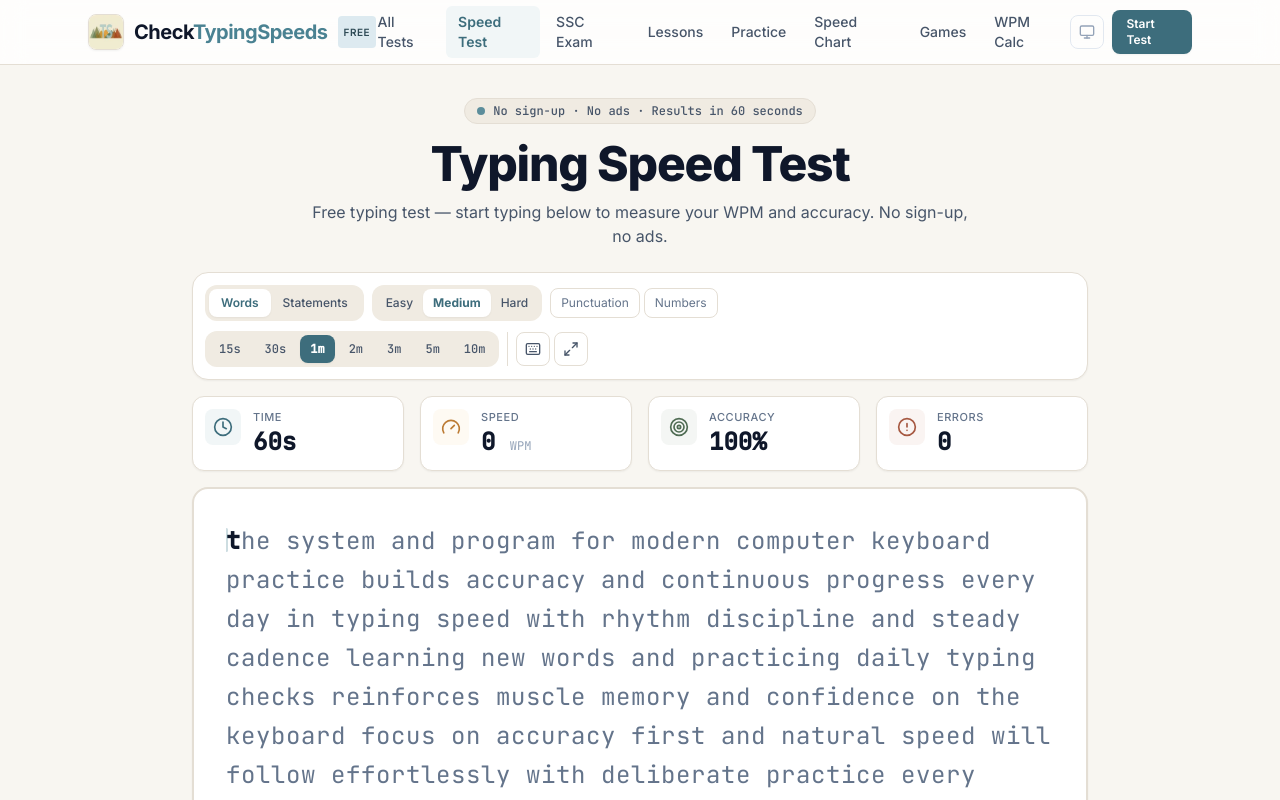
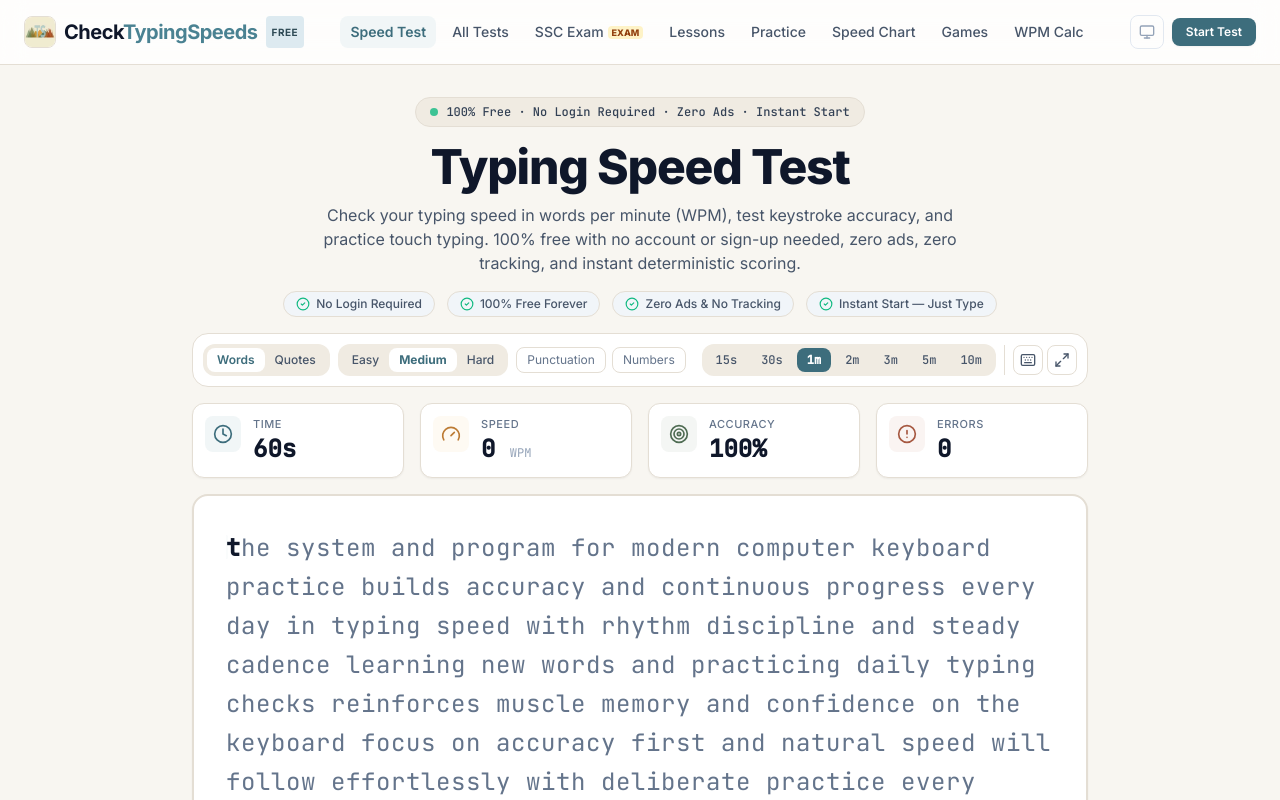
Before and after one commit to Adi56a/Typing_Speed, a React (Vite) app: page / in a window 1280 px wide. Shown: the top 800 px of the page. Built offline with nearby package versions, Linux system fonts and the light colour scheme.

Commit message:
fix(ui): align navbar and level selection block strictly in line and highlight 100% free with no login required

```diff
--- a/src/components/layout/Header.tsx
+++ b/src/components/layout/Header.tsx
@@ -10,10 +10,10 @@ interface HeaderProps {
 export const Header: React.FC<HeaderProps> = ({ currentPath = '/', onNavigate }) => {
   const [mobileMenuOpen, setMobileMenuOpen] = useState(false);
 
-  const navLinks = [
+  const navLinks: { label: string; path: string; badge?: string }[] = [
+    { label: 'Speed Test', path: '/' },
     { label: 'All Tests', path: '/typing-test/' },
-    { label: 'Speed Test', path: '/' },
-    { label: 'SSC Exam', path: '/ssc-typing-test/' },
+    { label: 'SSC Exam', path: '/ssc-typing-test/', badge: 'EXAM' },
     { label: 'Lessons', path: '/typing-lessons/' },
     { label: 'Practice', path: '/typing-practice/' },
     { label: 'Speed Chart', path: '/typing-speed-chart/' },
@@ -31,31 +31,31 @@ export const Header: React.FC<HeaderProps> = ({ currentPath = '/', onNavigate })
 
   return (
     <header className="sticky top-0 z-40 w-full backdrop-blur-md bg-white/80 dark:bg-surface-dark/80 border-b border-surface-light-border dark:border-surface-dark-border">
-      <div className="max-w-6xl mx-auto px-4 sm:px-6 h-16 flex items-center justify-between">
+      <div className="max-w-7xl mx-auto px-3 sm:px-6 h-16 flex items-center justify-between gap-2">
         {/* Logo */}
         <a
           href="/"
           onClick={(e) => handleLinkClick(e, '/')}
-          className="flex items-center gap-2.5 font-bold text-lg sm:text-xl tracking-tight text-slate-900 dark:text-white focus-ring rounded-md py-1"
+          className="flex items-center gap-2 font-bold text-base sm:text-lg lg:text-xl tracking-tight text-slate-900 dark:text-white focus-ring rounded-md py-1 flex-shrink-0 whitespace-nowrap"
         >
           <img
             src="/logo-sm.webp"
             alt="CheckTypingSpeeds TS Crest"
-            width="36"
-            height="36"
+            width="32"
+            height="32"
             decoding="async"
-            className="w-9 h-9 rounded-lg object-cover shadow-sm border border-surface-light-border dark:border-surface-dark-border"
+            className="w-8 h-8 rounded-lg object-cover shadow-xs border border-surface-light-border dark:border-surface-dark-border"
           />
-          <span>
+          <span className="tracking-tight">
             Check<span className="text-brand-500">TypingSpeeds</span>
           </span>
-          <span className="hidden sm:inline-block px-1.5 py-0.5 text-[10px] font-semibold tracking-wider uppercase rounded bg-brand-100 text-brand-800 dark:bg-brand-950 dark:text-brand-400">
+          <span className="hidden xl:inline-block px-1.5 py-0.5 text-[10px] font-bold tracking-wider uppercase rounded bg-brand-100 text-brand-800 dark:bg-brand-950 dark:text-brand-400">
             Free
           </span>
         </a>
 
         {/* Desktop Navigation */}
-        <nav className="hidden md:flex items-center gap-1 text-sm font-medium">
+        <nav className="hidden lg:flex items-center gap-0.5 xl:gap-1.5 text-xs xl:text-sm font-medium whitespace-nowrap">
           {navLinks.map((link) => {
             const isActive = currentPath === link.path;
             return (
@@ -63,27 +63,32 @@ export const Header: React.FC<HeaderProps> = ({ currentPath = '/', onNavigate })
                 key={link.path}
                 href={link.path}
                 onClick={(e) => handleLinkClick(e, link.path)}
-                className={`px-3 py-1.5 rounded-md transition-colors focus-ring ${
+                className={`px-2 xl:px-2.5 py-1.5 rounded-lg whitespace-nowrap flex-shrink-0 inline-flex items-center gap-1 transition-colors focus-ring ${
                   isActive
                     ? 'text-brand-600 dark:text-brand-400 bg-brand-50 dark:bg-brand-950/40 font-semibold'
                     : 'text-slate-600 dark:text-slate-300 hover:text-slate-900 dark:hover:text-white hover:bg-slate-100 dark:hover:bg-surface-dark-muted'
                 }`}
               >
-                {link.label}
+                <span>{link.label}</span>
+                {link.badge && (
+                  <span className="px-1 py-0.5 text-[9px] font-extrabold uppercase rounded bg-amber-100 text-amber-800 dark:bg-amber-950/80 dark:text-amber-400 leading-none">
+                    {link.badge}
+                  </span>
+                )}
               </a>
             );
           })}
         </nav>
 
         {/* Controls */}
-        <div className="flex items-center gap-2">
+        <div className="flex items-center gap-2 flex-shrink-0 whitespace-nowrap">
           <ThemeToggle />
 
           {/* Quick Start Button */}
           <a
             href="/"
             onClick={(e) => handleLinkClick(e, '/')}
-            className="hidden sm:inline-flex items-center px-3.5 py-1.5 rounded-lg text-xs font-semibold bg-brand-600 hover:bg-brand-500 text-white transition-colors focus-ring shadow-sm"
+            className="hidden sm:inline-flex items-center px-3.5 py-1.5 rounded-lg text-xs font-semibold bg-brand-600 hover:bg-brand-500 text-white transition-colors focus-ring shadow-sm whitespace-nowrap flex-shrink-0"
           >
             <span>Start Test</span>
           </a>
@@ -92,7 +97,7 @@ export const Header: React.FC<HeaderProps> = ({ currentPath = '/', onNavigate })
           <button
             onClick={() => setMobileMenuOpen(!mobileMenuOpen)}
             type="button"
-            className="md:hidden p-2 rounded-lg border border-surface-light-border dark:border-surface-dark-border text-slate-700 dark:text-slate-300 hover:bg-surface-light-muted dark:hover:bg-surface-dark-muted focus-ring"
+            className="lg:hidden p-2 rounded-lg border border-surface-light-border dark:border-surface-dark-border text-slate-700 dark:text-slate-300 hover:bg-surface-light-muted dark:hover:bg-surface-dark-muted focus-ring"
             aria-label="Toggle navigation menu"
             aria-expanded={mobileMenuOpen}
           >
@@ -103,7 +108,7 @@ export const Header: React.FC<HeaderProps> = ({ currentPath = '/', onNavigate })
 
       {/* Mobile Drawer */}
       {mobileMenuOpen && (
-        <div className="md:hidden border-b border-surface-light-border dark:border-surface-dark-border bg-white dark:bg-surface-dark px-4 pt-2 pb-6 shadow-xl transition-all">
+        <div className="lg:hidden border-b border-surface-light-border dark:border-surface-dark-border bg-white dark:bg-surface-dark px-4 pt-2 pb-6 shadow-xl transition-all">
           <nav className="flex flex-col gap-1.5">
             {navLinks.map((link) => {
               const isActive = currentPath === link.path;
--- a/src/components/typing/TypingWorkspaceShell.tsx
+++ b/src/components/typing/TypingWorkspaceShell.tsx
@@ -215,17 +215,17 @@ export const TypingWorkspaceShell: React.FC<TypingWorkspaceShellProps> = ({
       }`}
     >
       <div className={`w-full ${isFullscreen ? 'max-w-4xl flex flex-col gap-4' : 'flex flex-col gap-4'}`}>
-        {/* Control Bar: Mode, Difficulty, Duration & View Options */}
-        <div className="flex flex-wrap items-center justify-between gap-2.5 p-2.5 sm:p-3 rounded-2xl bg-white dark:bg-surface-dark-card border border-surface-light-border dark:border-surface-dark-border shadow-sm">
-          {/* Left: Mode & Difficulty Selectors */}
-          <div className="flex flex-wrap items-center gap-2">
+        {/* Control Bar: Mode, Difficulty, Duration & View Options - Cleanly aligned in line */}
+        <div className="w-full p-2 sm:p-2.5 rounded-2xl bg-white dark:bg-surface-dark-card border border-surface-light-border dark:border-surface-dark-border shadow-xs flex flex-col lg:flex-row items-center justify-between gap-2.5">
+          {/* Group 1: Mode, Difficulty & Modifiers */}
+          <div className="flex flex-wrap items-center justify-center gap-2 w-full lg:w-auto">
             {/* Mode Selector */}
             <div className="flex items-center rounded-xl bg-surface-light-muted dark:bg-surface-dark-muted p-1 text-xs font-medium">
               <button
                 onClick={() => handleModeChange('words')}
-                className={`px-3 py-1.5 rounded-lg transition-all ${
+                className={`px-2.5 py-1 rounded-lg transition-all whitespace-nowrap ${
                   mode === 'words'
-                    ? 'bg-white dark:bg-surface-dark-card text-brand-600 dark:text-brand-400 font-semibold shadow-sm'
+                    ? 'bg-white dark:bg-surface-dark-card text-brand-600 dark:text-brand-400 font-semibold shadow-xs'
                     : 'text-slate-600 dark:text-slate-400 hover:text-slate-900 dark:hover:text-white'
                 }`}
               >
@@ -233,13 +233,13 @@ export const TypingWorkspaceShell: React.FC<TypingWorkspaceShellProps> = ({
               </button>
               <button
                 onClick={() => handleModeChange('quote')}
-                className={`px-3 py-1.5 rounded-lg transition-all ${
+                className={`px-2.5 py-1 rounded-lg transition-all whitespace-nowrap ${
                   mode === 'quote'
-                    ? 'bg-white dark:bg-surface-dark-card text-brand-600 dark:text-brand-400 font-semibold shadow-sm'
+                    ? 'bg-white dark:bg-surface-dark-card text-brand-600 dark:text-brand-400 font-semibold shadow-xs'
                     : 'text-slate-600 dark:text-slate-400 hover:text-slate-900 dark:hover:text-white'
                 }`}
               >
-                Statements
+                Quotes
               </button>
             </div>
 
@@ -249,9 +249,9 @@ export const TypingWorkspaceShell: React.FC<TypingWorkspaceShellProps> = ({
                 <button
                   key={diff.value}
                   onClick={() => handleDifficultyChange(diff.value)}
-                  className={`px-2.5 py-1.5 rounded-lg transition-all ${
+                  className={`px-2.5 py-1 rounded-lg transition-all whitespace-nowrap ${
                     difficulty === diff.value
-                      ? 'bg-white dark:bg-surface-dark-card text-brand-600 dark:text-brand-400 font-bold shadow-sm'
+                      ? 'bg-white dark:bg-surface-dark-card text-brand-600 dark:text-brand-400 font-bold shadow-xs'
                       : 'text-slate-600 dark:text-slate-400 hover:text-slate-900 dark:hover:text-white'
                   }`}
                   title={`Set difficulty to ${diff.label}`}
@@ -263,10 +263,10 @@ export const TypingWorkspaceShell: React.FC<TypingWorkspaceShellProps> = ({
 
             {/* Modifiers (Punctuation / Numbers) */}
             {mode === 'words' && (
-              <div className="hidden sm:flex items-center gap-1 text-xs">
+              <div className="flex items-center gap-1.5 text-xs">
                 <button
                   onClick={togglePunctuation}
-                  className={`px-2.5 py-1.5 rounded-lg border transition-all ${
+                  className={`px-2.5 py-1 rounded-lg border transition-all whitespace-nowrap ${
                     withPunctuation
                       ? 'border-brand-500 bg-brand-50 dark:bg-brand-950/40 text-brand-600 dark:text-brand-400 font-semibold'
                       : 'border-surface-light-border dark:border-surface-dark-border text-slate-500 hover:bg-surface-light-muted dark:hover:bg-surface-dark-muted'
@@ -276,7 +276,7 @@ export const TypingWorkspaceShell: React.FC<TypingWorkspaceShellProps> = ({
                 </button>
                 <button
                   onClick={toggleNumbers}
-                  className={`px-2.5 py-1.5 rounded-lg border transition-all ${
+                  className={`px-2.5 py-1 rounded-lg border transition-all whitespace-nowrap ${
                     withNumbers
                       ? 'border-brand-500 bg-brand-50 dark:bg-brand-950/40 text-brand-600 dark:text-brand-400 font-semibold'
                       : 'border-surface-light-border dark:border-surface-dark-border text-slate-500 hover:bg-surface-light-muted dark:hover:bg-surface-dark-muted'
@@ -288,17 +288,17 @@ export const TypingWorkspaceShell: React.FC<TypingWorkspaceShellProps> = ({
             )}
           </div>
 
-          {/* Right: Duration Presets & View Controls (Fullscreen + Keyboard) */}
-          <div className="flex items-center gap-2">
+          {/* Group 2: Duration Presets & View Controls (Keyboard + Fullscreen) */}
+          <div className="flex flex-wrap items-center justify-center gap-2 w-full lg:w-auto">
             {/* Duration Selector */}
-            <div className="flex items-center gap-1 rounded-xl bg-surface-light-muted dark:bg-surface-dark-muted p-1 text-xs font-mono font-medium">
+            <div className="flex items-center gap-0.5 sm:gap-1 rounded-xl bg-surface-light-muted dark:bg-surface-dark-muted p-1 text-xs font-mono font-medium">
               {durations.map((d) => (
                 <button
                   key={d}
                   onClick={() => handleDurationChange(d)}
-                  className={`px-2.5 py-1.5 rounded-lg transition-all ${
+                  className={`px-2 sm:px-2.5 py-1 rounded-lg transition-all whitespace-nowrap ${
                     duration === d
-                      ? 'bg-brand-600 text-white font-bold shadow-sm'
+                      ? 'bg-brand-600 text-white font-bold shadow-xs'
                       : 'text-slate-600 dark:text-slate-400 hover:text-slate-900 dark:hover:text-white'
                   }`}
                 >
@@ -308,11 +308,11 @@ export const TypingWorkspaceShell: React.FC<TypingWorkspaceShellProps> = ({
             </div>
 
             {/* View Controls: Keyboard Guide & Fullscreen */}
-            <div className="flex items-center gap-1 border-l border-surface-light-border dark:border-surface-dark-border pl-2">
+            <div className="flex items-center gap-1 border-l border-surface-light-border dark:border-surface-dark-border pl-1.5 sm:pl-2">
               <button
                 onClick={toggleKeyboard}
                 type="button"
-                className={`hidden md:inline-flex p-2 rounded-lg border transition-all ${
+                className={`hidden md:inline-flex p-1.5 rounded-lg border transition-all whitespace-nowrap ${
                   showKeyboard
                     ? 'border-brand-500 bg-brand-50 dark:bg-brand-950/40 text-brand-600 dark:text-brand-400'
                     : 'border-surface-light-border dark:border-surface-dark-border text-slate-600 dark:text-slate-400 hover:bg-surface-light-muted dark:hover:bg-surface-dark-muted'
@@ -326,7 +326,7 @@ export const TypingWorkspaceShell: React.FC<TypingWorkspaceShellProps> = ({
               <button
                 onClick={toggleFullscreen}
                 type="button"
-                className={`p-2 rounded-lg border transition-all ${
+                className={`p-1.5 rounded-lg border transition-all whitespace-nowrap ${
                   isFullscreen
                     ? 'border-brand-500 bg-brand-50 dark:bg-brand-950/40 text-brand-600 dark:text-brand-400'
                     : 'border-surface-light-border dark:border-surface-dark-border text-slate-600 dark:text-slate-400 hover:bg-surface-light-muted dark:hover:bg-surface-dark-muted'
--- a/src/pages/HomePage.tsx
+++ b/src/pages/HomePage.tsx
@@ -19,17 +19,37 @@ export const HomePage: React.FC<HomePageProps> = ({ initialDuration = 60, onNavi
   return (
     <div className="flex flex-col items-center w-full">
       {/* Hero Section */}
-      <section className="w-full max-w-5xl mx-auto px-4 sm:px-6 pt-8 pb-6 text-center">
-        <div className="inline-flex items-center gap-2 px-3 py-1 rounded-full text-xs font-mono font-medium border border-surface-light-border dark:border-surface-dark-border text-slate-600 dark:text-slate-300 bg-surface-light-muted dark:bg-surface-dark-card mb-4">
-          <span className="w-2 h-2 rounded-full bg-brand-500 animate-pulse" />
-          <span>No sign-up · No ads · Results in 60 seconds</span>
+      <section className="w-full max-w-5xl mx-auto px-4 sm:px-6 pt-8 pb-4 text-center">
+        <div className="inline-flex items-center gap-2 px-3.5 py-1.5 rounded-full text-xs font-mono font-medium border border-surface-light-border dark:border-surface-dark-border text-slate-700 dark:text-slate-200 bg-surface-light-muted dark:bg-surface-dark-card mb-4 shadow-xs">
+          <span className="w-2 h-2 rounded-full bg-emerald-500 animate-pulse" />
+          <span>100% Free · No Login Required · Zero Ads · Instant Start</span>
         </div>
         <h1 className="text-3xl sm:text-4xl md:text-5xl font-extrabold tracking-tight text-slate-900 dark:text-white mb-3">
           Typing Speed Test
         </h1>
-        <p className="max-w-2xl mx-auto text-sm sm:text-base text-slate-600 dark:text-slate-400">
-          Free typing test — start typing below to measure your WPM and accuracy. No sign-up, no ads.
+        <p className="max-w-2xl mx-auto text-sm sm:text-base text-slate-600 dark:text-slate-300 leading-relaxed">
+          Check your typing speed in words per minute (WPM), test keystroke accuracy, and practice touch typing. 100% free with no account or sign-up needed, zero ads, zero tracking, and instant deterministic scoring.
         </p>
+
+        {/* Value Proposition Trust Signals */}
+        <div className="flex flex-wrap items-center justify-center gap-2 sm:gap-3 mt-4 text-xs font-medium text-slate-600 dark:text-slate-300">
+          <span className="inline-flex items-center gap-1.5 px-3 py-1 rounded-full bg-slate-100 dark:bg-surface-dark-muted border border-surface-light-border dark:border-surface-dark-border">
+            <CheckCircle2 className="w-3.5 h-3.5 text-emerald-500" />
+            No Login Required
+          </span>
+          <span className="inline-flex items-center gap-1.5 px-3 py-1 rounded-full bg-slate-100 dark:bg-surface-dark-muted border border-surface-light-border dark:border-surface-dark-border">
+            <CheckCircle2 className="w-3.5 h-3.5 text-emerald-500" />
+            100% Free Forever
+          </span>
+          <span className="inline-flex items-center gap-1.5 px-3 py-1 rounded-full bg-slate-100 dark:bg-surface-dark-muted border border-surface-light-border dark:border-surface-dark-border">
+            <CheckCircle2 className="w-3.5 h-3.5 text-emerald-500" />
+            Zero Ads &amp; No Tracking
+          </span>
+          <span className="inline-flex items-center gap-1.5 px-3 py-1 rounded-full bg-slate-100 dark:bg-surface-dark-muted border border-surface-light-border dark:border-surface-dark-border">
+            <CheckCircle2 className="w-3.5 h-3.5 text-emerald-500" />
+            Instant Start — Just Type
+          </span>
+        </div>
       </section>
 
       {/* Main Interactive Typing Module */}
@@ -265,10 +285,10 @@ export const HomePage: React.FC<HomePageProps> = ({ initialDuration = 60, onNavi
             </div>
 
             <div className="p-4 rounded-xl bg-slate-50 dark:bg-surface-dark-muted border border-slate-200/60 dark:border-surface-dark-border/60">
-              <div className="text-[11px] font-mono uppercase tracking-wider text-slate-400">Clock Precision</div>
-              <div className="text-base font-bold text-slate-900 dark:text-white mt-1">&lt; 0.1ms Resolution</div>
+              <div className="text-[11px] font-mono uppercase tracking-wider text-slate-400">Access &amp; Pricing</div>
+              <div className="text-base font-bold text-slate-900 dark:text-white mt-1">100% Free · No Login</div>
               <p className="text-xs text-slate-500 dark:text-slate-400 mt-1 leading-relaxed">
-                High-resolution accurate timer via <code className="text-[11px] font-mono">performance.now()</code>. Zero drift across background tabs.
+                Zero sign-up, zero paywalls, and zero ads. Open the page and begin typing instantly without creating an account.
               </p>
             </div>
 
@@ -343,6 +363,15 @@ export const HomePage: React.FC<HomePageProps> = ({ initialDuration = 60, onNavi
 
             <div className="p-5 rounded-xl bg-white dark:bg-surface-dark-card border border-surface-light-border dark:border-surface-dark-border">
               <h3 className="text-sm font-bold text-slate-900 dark:text-white mb-2">
+                Do I need to create an account or log in?
+              </h3>
+              <p className="text-xs sm:text-sm text-slate-600 dark:text-slate-400 leading-relaxed">
+                No. CheckTypingSpeeds requires zero registration and zero login. You can start typing immediately without providing an email address.
+              </p>
+            </div>
+
+            <div className="p-5 rounded-xl bg-white dark:bg-surface-dark-card border border-surface-light-border dark:border-surface-dark-border">
+              <h3 className="text-sm font-bold text-slate-900 dark:text-white mb-2">
                 What is the difference between Gross WPM and Net WPM?
               </h3>
               <p className="text-xs sm:text-sm text-slate-600 dark:text-slate-400 leading-relaxed mb-2">
--- a/src/seo/routes.ts
+++ b/src/seo/routes.ts
@@ -59,6 +59,10 @@ export const routes: SeoRoute[] = [
       {
         q: 'Is this typing test free?',
         a: 'Yes. The typing test is 100% free, needs no account, shows no ads and runs entirely in your browser.',
+      },
+      {
+        q: 'Do I need to create an account or log in?',
+        a: 'No. CheckTypingSpeeds requires zero registration and zero login. You can start typing immediately without providing an email address.',
       },
     ],
   },
```
